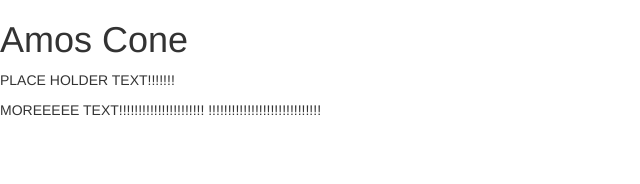
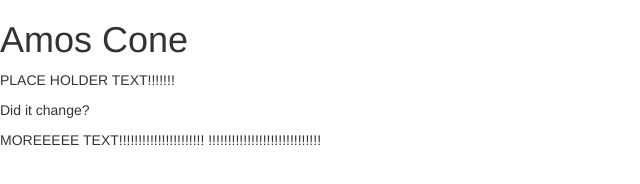
Before and after one commit to 2014acone/2014acone.github.io, a plain HTML site: page index.html in a window 1280 px wide. Shown: the whole page, without its empty margins (0-640 px from the left). Drawn offline with nearby package versions, Linux system fonts and the light colour scheme.

Commit message:
second commit

```diff
--- a/index.html
+++ b/index.html
@@ -11,6 +11,7 @@
 <body>
   <h1>Amos Cone</h1>
   <p>PLACE HOLDER TEXT!!!!!!!</p>
+  <p> Did it change? </p>
   <p>MOREEEEE TEXT!!!!!!!!!!!!!!!!!!!!!!
   	!!!!!!!!!!!!!!!!!!!!!!!!!!!!!</p>
 </body>
```
